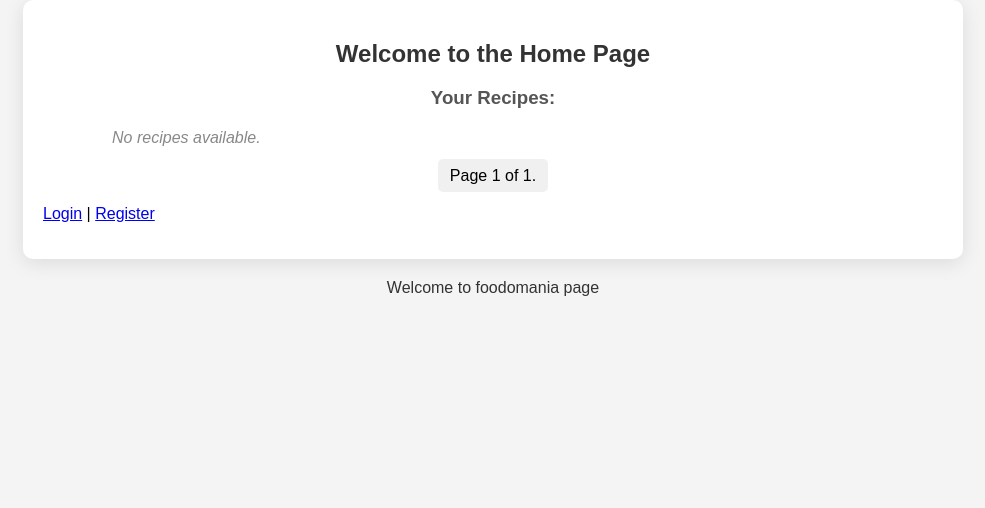
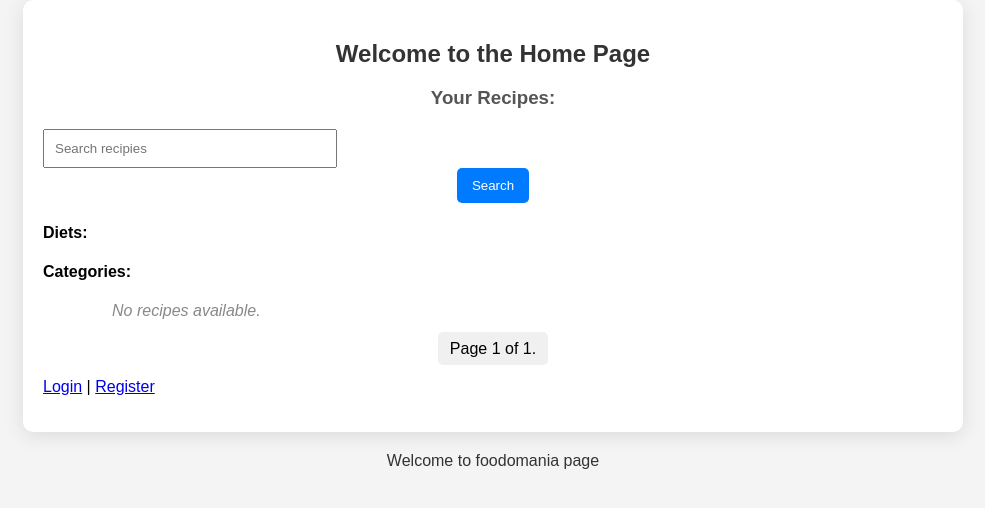
Before and after one commit to EmaMiha/Foodomania, a Django app: page / in a window 1280 px wide. Shown: the top 508 px of the page, without its empty margins (147-1132 px from the left). Run offline with Django 4.2, Linux system fonts and the light colour scheme; data that the repository does not hold is empty.

Commit message:
add code for filters(search and checkboxes)

```diff
--- a/foodie_app/models.py
+++ b/foodie_app/models.py
@@ -33,6 +33,9 @@ class Recipe(models.Model):
     def delete_recipe(self):
         self.delete()
 
+    class Meta:
+        ordering=['-created_at']
+
 class Comment(models.Model):
     recipe=models.ForeignKey(Recipe,on_delete=models.CASCADE,related_name="comments")
     author=models.ForeignKey(User, on_delete=models.CASCADE)
--- a/foodie_app/static/css/home.css
+++ b/foodie_app/static/css/home.css
@@ -212,3 +212,26 @@ cursor: pointer;
     border-radius: 5px;
     background-color: #f0f0f0;
 }
+
+.search-container{
+
+    margin:20px 0;
+    text-align: center;
+}
+
+.search-container input[type="text"]{
+
+    padding: 10px;
+    display: block;
+    width: 30%;
+}
+
+.search-container button{
+
+    padding: 10px 15px;
+    background-color: #007bff;
+    color: white;
+    border: none;
+    border-radius: 5px;
+    cursor: pointer;
+}
--- a/foodie_app/templates/home.html
+++ b/foodie_app/templates/home.html
@@ -13,6 +13,38 @@
     <div class="container">
         <h2>Welcome to the Home Page</h2>
         <h3>Your Recipes:</h3>
+        <div class="search-container">
+            <form method="GET" action="">
+
+                <input type="text" name="search" placeholder="Search recipies" value="{{ search_query }}">
+                 <button type="submit"> Search</button>
+            </div>
+            <div class="filter-container">
+
+
+
+                    <div>
+                        <h4>Diets:</h4>
+                        {% for diet in diets %}
+                        <label>
+                            <input type="checkbox" name="diets" value="{{ diet.id }}"
+                            {% if diet.id|stringformat:'d' in selected_diets %} checked {% endif %} >
+                            {{ diet.name }}
+                        </label>
+                        {%  endfor %}
+                    </div>
+                    <div>
+                        <h4>Categories:</h4>
+                        {% for c in categories %}
+                        <label>
+                            <input type="checkbox" name="categories" value="{{ c.id }}"
+                            {% if c.id|stringformat:'d' in selected_categories %} checked {% endif %}>
+                            {{ c.name }}
+                        </label>
+                        {%  endfor %}
+                    </div>
+                </form>
+            </div>
         <div class="recipe-list">
             {% for recipe in recipes %}
             <div class="recipe-card">
@@ -42,7 +74,7 @@
                     {% endif %}
                     <div class="allcomm">
 
-                        <h5>All Comments</h5>
+                        <h5>All Comments {{ recipe.comments.count }}</h5>
                         {% for comment in recipe.comments.all %}
                         <div class="comment">
                             <p><strong>{{ comment.author.username}} : </strong> {{ comment.content}}</p>
--- a/foodie_app/views.py
+++ b/foodie_app/views.py
@@ -6,7 +6,7 @@ from django.contrib.auth import login, authenticate
 from django.contrib import messages
 from django.contrib.auth.decorators import login_required
 from .forms import CustomUserCreationForm, CustomAuthenticationForm
-from .models import Recipe,Comment
+from .models import Recipe,Comment,Category,Diet
 from .forms import RecipeForm
 from django.shortcuts import get_object_or_404
 from django.core.paginator import Paginator
@@ -49,13 +49,29 @@ def register(request):
     return render(request, 'register.html', {'form': form})
 
 def home(request):
-    recipes = Recipe.objects.all()  # Fetch all posts (recipes)
+    search_query=request.GET.get('search',  '')
+    recipes = Recipe.objects.filter(title__icontains=search_query)
+    selected_diets=request.GET.getlist('diets')
+    selected_categories=request.GET.getlist('categories')
+
+
+    if  selected_diets:
+        recipes=recipes.filter(diet__id__in=selected_diets).distinct()
+
+    if  selected_categories:
+        recipes=recipes.filter(categories__id__in=selected_categories).distinct()
+
+
     paginator=Paginator(recipes,6)
 
     page_number=request.GET.get('page')
     recipess=paginator.get_page(page_number)
 
-    return render(request, 'home.html', {'recipes': recipess, 'user':request.user})
+    diets=Diet.objects.all()
+    categories=Category.objects.all()
+
+
+    return render(request, 'home.html', {'recipes': recipess, 'search_query':search_query,'diets':diets,'categories':categories,'selected_categories':selected_categories,'selected_diets':selected_diets})
 
 
 
```
Also changed, not shown: media/recipes/images/auto_vIN3DLh.jpg (added).
